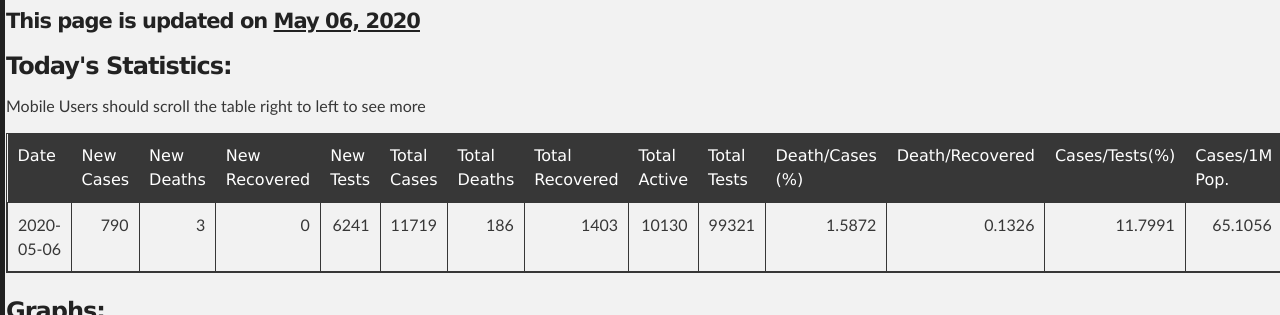
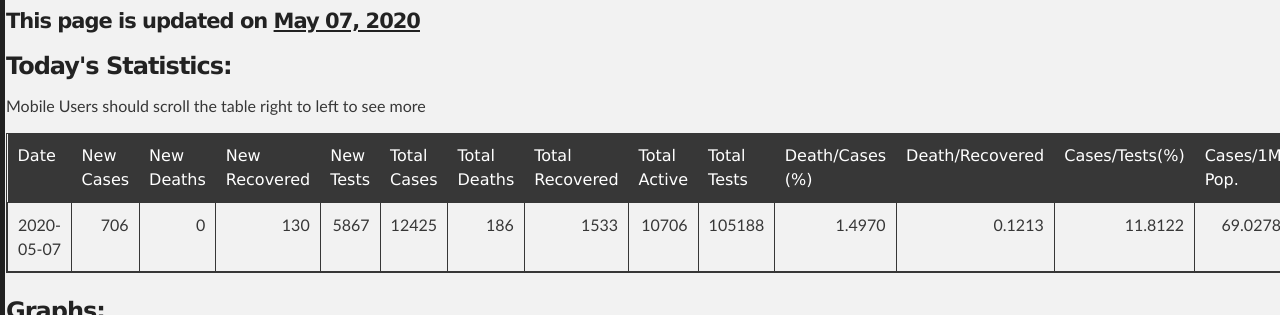
Before and after one commit to promitbasak/covid19bd, a Jekyll site: the page index.html, which Jekyll copies as it is, in a window 1280 px wide and 900 px high, cut to the strip 322-637 px from the top of the window. Built offline with Jekyll 4.4.1, drawn with Linux system fonts in a browser that asks for light colours; some of the changed text lies outside the part shown.

Commit message:
Update index.html

```diff
--- a/index.html
+++ b/index.html
@@ -45,7 +45,7 @@
         <h2 id="covid-19-in-bangladesh">Covid-19 in Bangladesh</h2>
 
 
-    <h4 id="this-page-is-updated-on-may-06-2020">This page is updated on <strong><u>May 06, 2020</u></strong></h4>
+    <h4 id="this-page-is-updated-on-may-07-2020">This page is updated on <strong><u>May 07, 2020</u></strong></h4>
     <h3> Today's Statistics:</h3>
         <p> Mobile Users should scroll the table right to left to see more</p>
     <table class="table table-bordered table-hover table-condensed">
@@ -66,20 +66,20 @@
 <th title="Field #15">Deaths/1M Pop.</th>
 </tr></thead>
 <tbody><tr>
-<td>2020-05-06</td>
-<td align="right">790</td>
-<td align="right">3</td>
-<td align="right">0</td>
-<td align="right">6241</td>
-<td align="right">11719</td>
+<td>2020-05-07</td>
+<td align="right">706</td>
+<td align="right">0</td>
+<td align="right">130</td>
+<td align="right">5867</td>
+<td align="right">12425</td>
 <td align="right">186</td>
-<td align="right">1403</td>
-<td align="right">10130</td>
-<td align="right">99321</td>
-<td align="right">1.5872</td>
-<td align="right">0.1326</td>
-<td align="right">11.7991</td>
-<td align="right">65.1056</td>
+<td align="right">1533</td>
+<td align="right">10706</td>
+<td align="right">105188</td>
+<td align="right">1.4970</td>
+<td align="right">0.1213</td>
+<td align="right">11.8122</td>
+<td align="right">69.0278</td>
 <td align="right">1.0333</td>
 </tr>
 </tbody>
@@ -88,16 +88,16 @@
         <h3>Graphs:</h3>
         <div class="photo-album">
       <div>
-        <img src="https://raw.githubusercontent.com/promitbasak/Covid-19_bd_extended/master/assests/2020-05-06/Figure_1.png">
+        <img src="https://raw.githubusercontent.com/promitbasak/Covid-19_bd_extended/master/assests/2020-05-07/Figure_1.png">
         <h5>Overall Condition</h5>
       </div>
 
       <div>
-        <img src="https://raw.githubusercontent.com/promitbasak/Covid-19_bd_extended/master/assests/2020-05-06/Figure_2.png">
+        <img src="https://raw.githubusercontent.com/promitbasak/Covid-19_bd_extended/master/assests/2020-05-07/Figure_2.png">
         <h5>Total Cases</h5>
       </div>
       <div>
-        <img src="https://raw.githubusercontent.com/promitbasak/Covid-19_bd_extended/master/assests/2020-05-06/Figure_8.png">
+        <img src="https://raw.githubusercontent.com/promitbasak/Covid-19_bd_extended/master/assests/2020-05-07/Figure_8.png">
         <h5>Total Deaths</h5>
       </div>
       <div>
@@ -105,11 +105,11 @@
         <h5>District-wise Corona Map</h5>
       </div>
       <div>
-        <img src="https://raw.githubusercontent.com/promitbasak/Covid-19_bd_extended/master/assests/2020-05-06/Figure_20.png">
+        <img src="https://raw.githubusercontent.com/promitbasak/Covid-19_bd_extended/master/assests/2020-05-07/Figure_20.png">
         <h5>BD vs USA: Cases</h5>
       </div>
       <div>
-        <img src="https://raw.githubusercontent.com/promitbasak/Covid-19_bd_extended/master/assests/2020-05-06/Figure_21.png">
+        <img src="https://raw.githubusercontent.com/promitbasak/Covid-19_bd_extended/master/assests/2020-05-07/Figure_21.png">
         <h5>BD vs USA: Deaths</h5>
       </div>
     </div>
@@ -1666,6 +1666,23 @@
 <td align="right">65.1056</td>
 <td align="right">1.0333</td>
 </tr>
+<tr>
+<td>2020-05-07</td>
+<td align="right">706</td>
+<td align="right">0</td>
+<td align="right">130</td>
+<td align="right">5867</td>
+<td align="right">12425</td>
+<td align="right">186</td>
+<td align="right">1533</td>
+<td align="right">10706</td>
+<td align="right">105188</td>
+<td align="right">1.4970</td>
+<td align="right">0.1213</td>
+<td align="right">11.8122</td>
+<td align="right">69.0278</td>
+<td align="right">1.0333</td>
+</tr>
 </tbody></table>
         <p></p>
         <p> Data Sources: Self created dataset which can be found at <a href="https://github.com/promitbasak/Covid-19_bd_extended">this repository</a>. This dataset uses govt issued press releases from <a href="https://corona.gov.bd/press-release">Here</a>, <a href="https://iedcr.gov.bd/">Here</a> and <a href="https://iedcr.gov.bd/website/index.php/component/content/article/11-others/227-pressrelease">Here</a>.</p>
```
